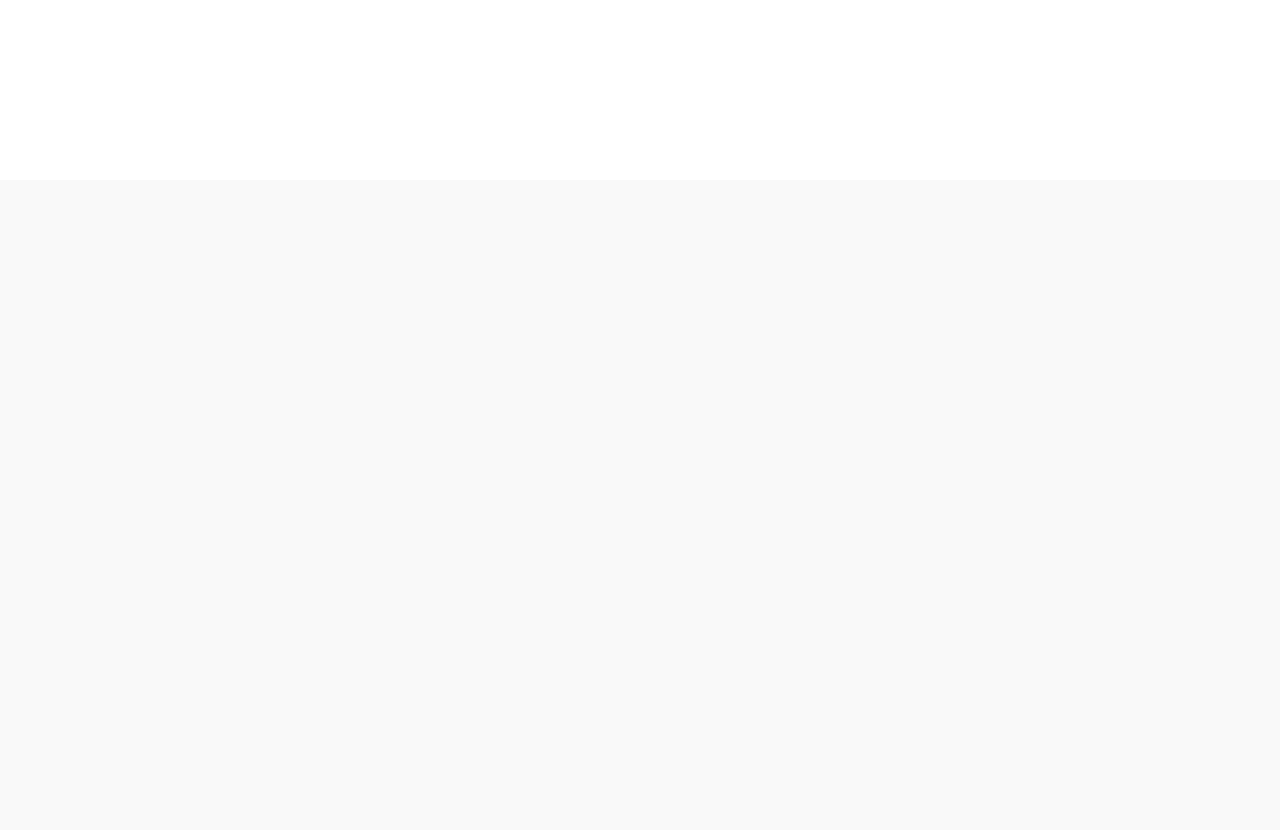
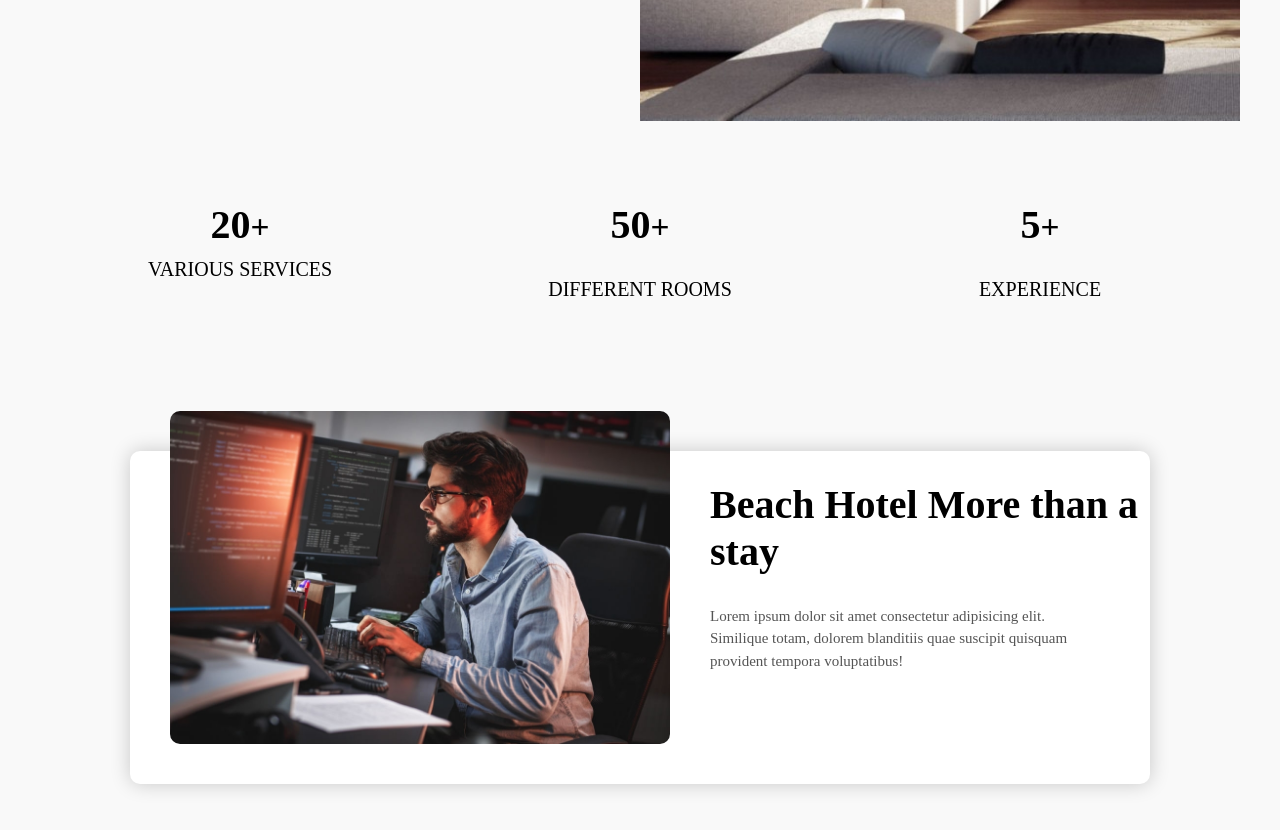
Before and after one commit to PrinceNarteh/hotel, a React (Create React App) app: page / in a window 1280 px wide. Shown: the part 620-1450 px from the top of the page. Before the commit the page ends 800 px from the top, so only its background shows below. Built offline with nearby package versions, Linux system fonts and the light colour scheme.

Commit message:
add Facts and Report section

```diff
--- /dev/null
+++ b/src/components/home/Facts.tsx
@@ -0,0 +1,43 @@
+import React from "react";
+import styled from "styled-components";
+import { Container } from "../styles/Container";
+import { Section } from "../styles/Section";
+import { Title } from "../styles/Title";
+
+export const Facts = () => {
+  return (
+    <Section padding="5rem 0">
+      <Container>
+        <Card>
+          <Title as="h6" fontSize={4} margin-bottom="1rem">
+            20<small>+</small>
+          </Title>
+          <Description>Various Services</Description>
+        </Card>
+        <Card>
+          <Title as="h6" fontSize={4}>
+            50<small>+</small>
+          </Title>
+          <Description>Different Rooms</Description>
+        </Card>
+        <Card>
+          <Title as="h6" fontSize={4}>
+            5<small>+</small>
+          </Title>
+          <Description>Experience</Description>
+        </Card>
+      </Container>
+    </Section>
+  );
+};
+
+const Card = styled.div`
+  flex: 1;
+  min-width: 20rem;
+  text-align: center;
+`;
+
+const Description = styled.p`
+  text-transform: uppercase;
+  font-size: 2rem;
+`;
--- a/src/components/home/header/Header.tsx
+++ b/src/components/home/Header.tsx
@@ -1,25 +1,24 @@
 import React from "react";
-import { theme } from "../../../theme/theme";
-import { Column } from "../../styles/Column";
-import { Container } from "../../styles/Container";
-import { Heading } from "../../styles/Heading";
-import { Image } from "../../styles/Image";
-import { Section } from "../../styles/Section";
-import { Title } from "../../styles/Title";
-import HeaderImg from "../../../assets/header-img.jpg";
 import styled from "styled-components";
-import { Paragraph } from "../../styles/Paragraph";
+import HeaderImg from "../../assets/header-img.jpg";
+import { Column } from "../styles/Column";
+import { Container } from "../styles/Container";
+import { Heading } from "../styles/Heading";
+import { Image } from "../styles/Image";
+import { Paragraph } from "../styles/Paragraph";
+import { Section } from "../styles/Section";
+import { Title } from "../styles/Title";
 
 export const Header = () => {
   return (
-    <HeaderContainer bgColor={theme.colors.white} height={100}>
+    <HeaderContainer bgColor="red" height={100}>
       <Container>
         <Column alignItems="flex-start">
           <Heading>Welcome Home</Heading>
           <Title as="h1" fontSize={4}>
             Our World is your playground
           </Title>
-          <Paragraph>
+          <Paragraph width={80}>
             Lorem ipsum dolor sit amet consectetur adipisicing elit. Cupiditate
             sed, veritatis magnam harum labore praesentium natus alias, ex totam
             minima quod est doloremque?
--- /dev/null
+++ b/src/components/home/Report.tsx
@@ -0,0 +1,52 @@
+import React from "react";
+import styled from "styled-components";
+import { Container } from "../styles/Container";
+import { Section } from "../styles/Section";
+import { Title } from "../styles/Title";
+import { Paragraph } from "../styles/Paragraph";
+import { Image } from "../styles/Image";
+import Welcome from "../../assets/welcome.jpg";
+
+export const Report = () => {
+  return (
+    <Section padding="10rem 0">
+      <Container>
+        <Box>
+          <Image src={Welcome} />
+          <Content>
+            <Title as="h3" fontSize={4}>
+              Beach Hotel More than a stay
+            </Title>
+            <Paragraph width={90}>
+              Lorem ipsum dolor sit amet consectetur adipisicing elit. Similique
+              totam, dolorem blanditiis quae suscipit quisquam provident tempora
+              voluptatibus!
+            </Paragraph>
+          </Content>
+        </Box>
+      </Container>
+    </Section>
+  );
+};
+
+const Box = styled.div`
+  max-width: 85%;
+  margin: 0 auto;
+  display: flex;
+  position: relative;
+  padding-left: 4rem;
+  background-color: white;
+  box-shadow: 0 0 20px rgba(0, 0, 0, 0.2);
+  border-radius: 1rem;
+
+  img {
+    max-width: 50rem;
+    position: relative;
+    border-radius: 1rem;
+    top: -4rem;
+  }
+`;
+
+const Content = styled.div`
+  padding-left: 4rem;
+`;
--- a/src/components/home/report/Report.tsx
+++ /dev/null
@@ -1,5 +0,0 @@
-import React from "react";
-
-export const Report = () => {
-  return <div>Report</div>;
-};
--- a/src/components/navbar/Navbar.styles.tsx
+++ b/src/components/navbar/Navbar.styles.tsx
@@ -7,7 +7,7 @@ export const NavbarContainer = styled.nav`
   align-items: center;
   justify-content: space-between;
   padding: 0 5rem;
-  box-shadow: 0 5px 10px rgba(0, 0, 0, 0.5);
+  box-shadow: 0 2px 5px rgba(0, 0, 0, 0.5);
   z-index: 1;
 `;
 
--- a/src/components/styles/Column.tsx
+++ b/src/components/styles/Column.tsx
@@ -9,6 +9,7 @@ interface ColumnProps {
 
 export const Column = ({ children, alignItems, ...props }: ColumnProps) => {
   const ColumnStyle = styled.div`
+    flex: 1;
     position: relative;
     display: flex;
     flex-direction: column;
--- a/src/components/styles/Paragraph.tsx
+++ b/src/components/styles/Paragraph.tsx
@@ -2,7 +2,7 @@ import styled from "styled-components";
 
 export const Paragraph = styled.p`
   font-size: 1.5rem;
-  width: 70%;
+  width: ${({ width }: { width?: number }) => (width ? `${width}%` : `100%`)};
   color: #555;
   line-height: 1.5;
 `;
--- a/src/components/styles/Section.tsx
+++ b/src/components/styles/Section.tsx
@@ -1,11 +1,20 @@
+import React from "react";
 import styled, { css } from "styled-components";
 
 interface SectionProps {
   bgColor?: string;
   height?: number;
+  [key: string]: any;
+  children?: React.ReactNode;
 }
 
-export const Section = styled.section`
+export const Section = ({
+  bgColor,
+  height,
+  children,
+  ...props
+}: SectionProps) => {
+  const SectionStyle = styled.section`
     width: 100%;
 
     ${({ bgColor }: SectionProps) =>
@@ -19,4 +28,9 @@ export const Section = styled.section`
       css`
         height: ${height}vh;
       `}
+
+    ${props}
   `;
+
+  return <SectionStyle>{children}</SectionStyle>;
+};
--- a/src/components/styles/Title.tsx
+++ b/src/components/styles/Title.tsx
@@ -4,13 +4,15 @@ import styled from "styled-components";
 interface TitleProps {
   as: "h1" | "h2" | "h3" | "h4" | "h5" | "h6";
   fontSize?: number;
+  [key: string]: any;
   children: React.ReactNode;
 }
 
-export const Title = ({ as, fontSize, children }: TitleProps) => {
+export const Title = ({ as, fontSize, children, ...props }: TitleProps) => {
   const TitleStyle = styled(as)`
     font-size: clamp(2rem, ${fontSize ? `${fontSize}vw` : `2rem`}, 4rem);
     margin: 3rem 0;
+    ${props}
   `;
   return <TitleStyle>{children}</TitleStyle>;
 };
--- /dev/null
+++ b/src/components/styles/Wrapper.tsx
@@ -0,0 +1,6 @@
+import styled from "styled-components";
+
+export const Wrapper = styled.div`
+  display: flex;
+  flex-wrap: wrap;
+`;
--- a/src/pages/Home.tsx
+++ b/src/pages/Home.tsx
@@ -1,5 +1,7 @@
 import React from "react";
-import { Header } from "../components/home/header/Header";
+import { Facts } from "../components/home/Facts";
+import { Header } from "../components/home/Header";
+import { Report } from "../components/home/Report";
 import { Navbar } from "../components/navbar/Navbar";
 
 export const Home = () => {
@@ -7,6 +9,8 @@ export const Home = () => {
     <>
       <Navbar />
       <Header />
+      <Facts />
+      <Report />
     </>
   );
 };
```
Also changed, not shown: src/assets/welcome.jpg (added). Lines whose indentation alone changed are shown as unchanged.
